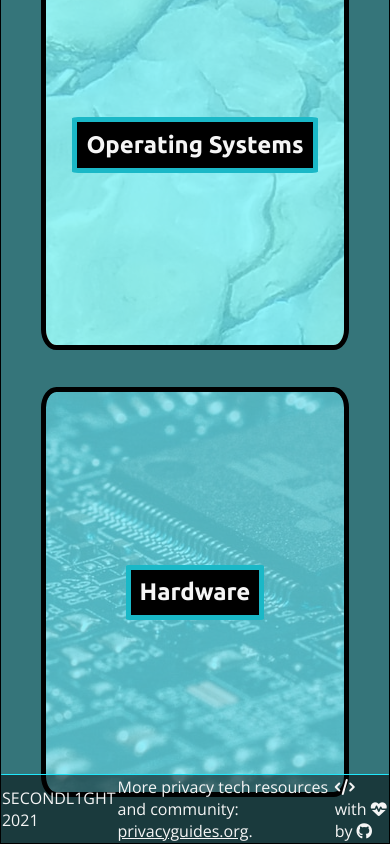
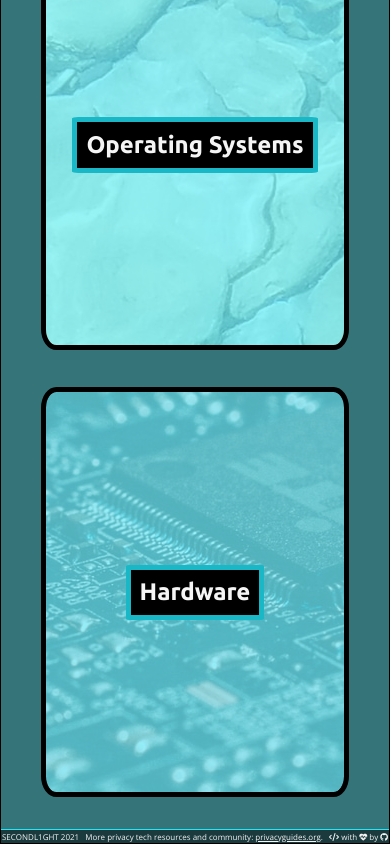
Before and after one commit to secondl1ght-projects/privacytech, a React (Create React App) app: page / in a window 390 px wide. Shown: the part 4671-5515 px from the top of the page. Built offline with nearby package versions, Linux system fonts and the light colour scheme.

Commit message:
Adjust mobile query

```diff
--- a/src/App.css
+++ b/src/App.css
@@ -224,7 +224,7 @@ footer a:hover {
 
   .cardintro, .cardclick {
     width: 80%;
-    height: 20rem;
+    height: 15rem;
     margin: 5%;
   }
 
@@ -246,7 +246,7 @@ footer a:hover {
     padding: 2%;
   }
 
-  footer p {
+  footer span {
     font-size: 0.5rem;
   }
 }
```
